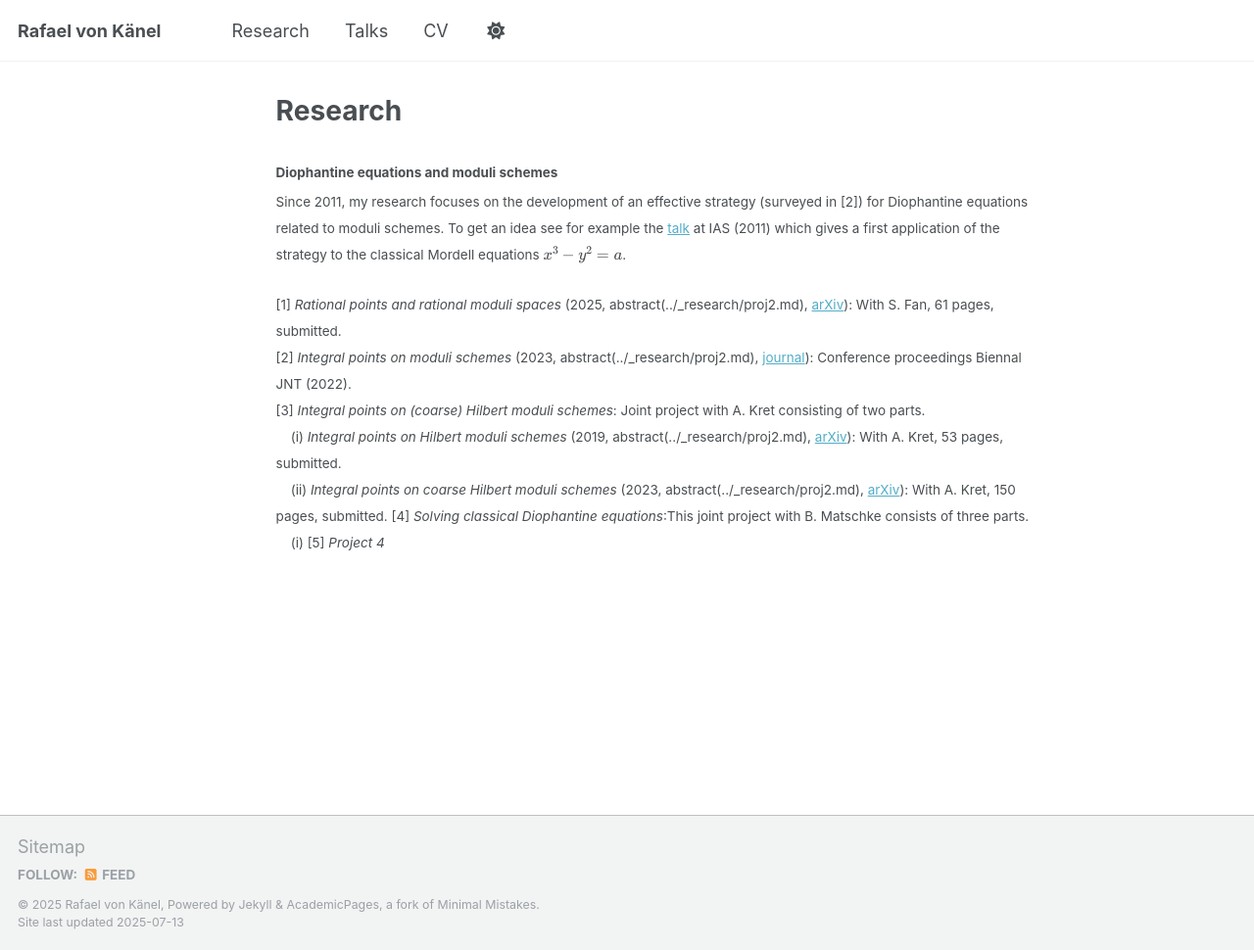
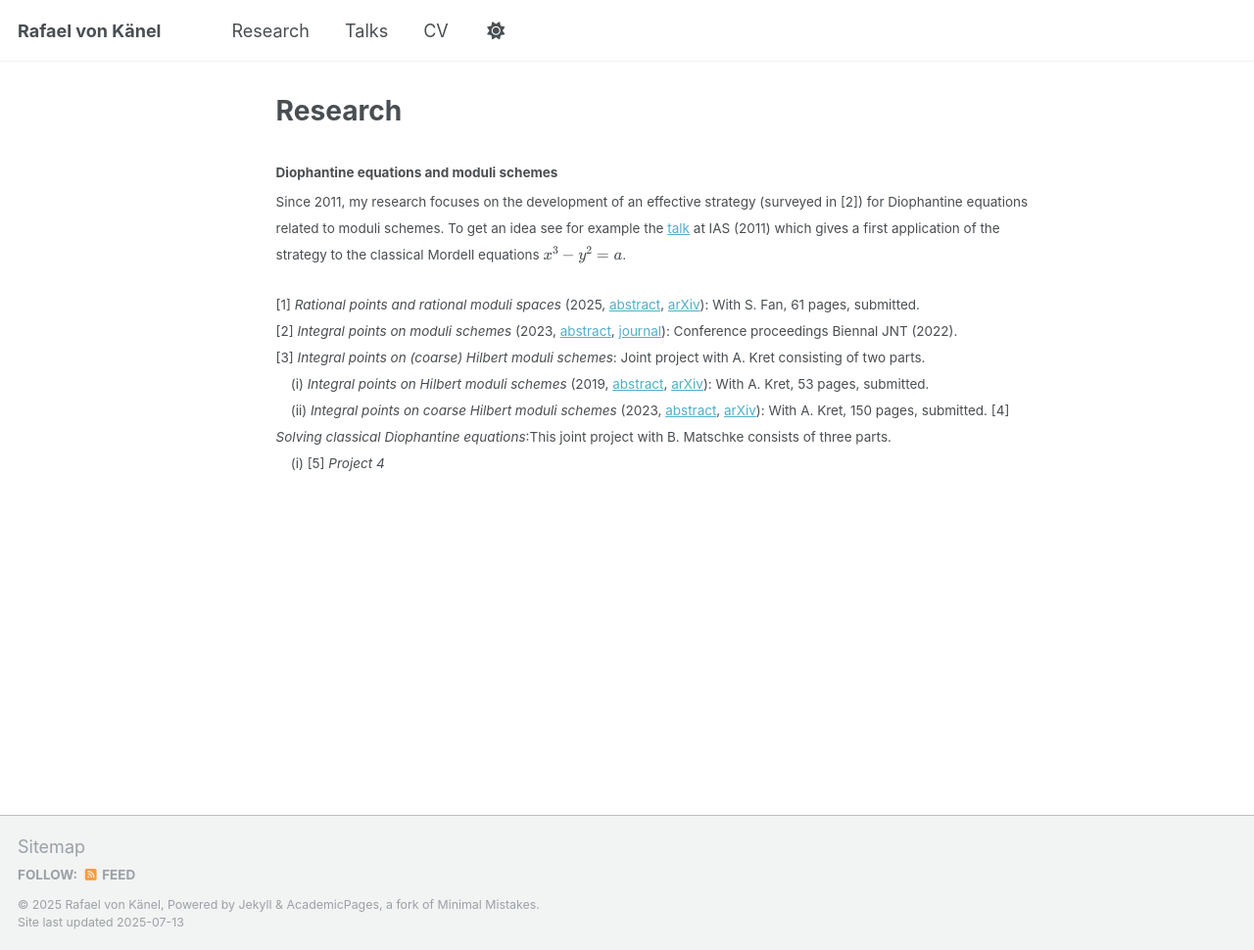
Before and after one commit to rafaelvonkanel/rafaelvonkanel.github.io, a Jekyll site: the page built from _pages/research.md, in a window 1280 px wide and 970 px high. Shown: the whole window at 98% size. Built offline with Jekyll 4.4.1, drawn with Linux system fonts in a browser that asks for light colours; a script that is not in the unit is left out.

Commit message:
Update research.md

```diff
--- a/_pages/research.md
+++ b/_pages/research.md
@@ -10,11 +10,11 @@ author_profile: false
 <small>Since 2011, my research focuses on the development of an effective strategy (surveyed in [2]) for Diophantine equations related to moduli schemes. To get an idea see for example the [talk](www.ias.edu/video/short/vonkenel) at IAS (2011) which gives a first application of the strategy to the classical Mordell equations \\(x^3-y^2=a\\).</small>
 
 <small>
-[1] *Rational points and rational moduli spaces* (2025, abstract(../_research/proj2.md), [arXiv](https://arxiv.org/pdf/2501.17155)): With S. Fan, 61 pages, submitted.
-[2] *Integral points on moduli schemes*  (2023, abstract(../_research/proj2.md), [journal](https://www.sciencedirect.com/science/article/abs/pii/S0022314X24001744)): Conference proceedings Biennal JNT (2022).
+[1] *Rational points and rational moduli spaces* (2025, [abstract](../_research/proj2.md), [arXiv](https://arxiv.org/pdf/2501.17155)): With S. Fan, 61 pages, submitted.
+[2] *Integral points on moduli schemes*  (2023, [abstract](../_research/proj2.md), [journal](https://www.sciencedirect.com/science/article/abs/pii/S0022314X24001744)): Conference proceedings Biennal JNT (2022).
 [3] *Integral points on (coarse) Hilbert moduli schemes*: Joint project with A. Kret consisting of two parts.
-&nbsp;&nbsp;&nbsp; (i) *Integral points on Hilbert moduli schemes* (2019, abstract(../_research/proj2.md), [arXiv](https://arxiv.org/abs/1904.03503)): With A. Kret, 53 pages, submitted.
-&nbsp;&nbsp;&nbsp; (ii) *Integral points on coarse Hilbert moduli schemes*  (2023, abstract(../_research/proj2.md), [arXiv](https://arxiv.org/abs/2307.06944)): With A. Kret, 150 pages, submitted.
+&nbsp;&nbsp;&nbsp; (i) *Integral points on Hilbert moduli schemes* (2019, [abstract](../_research/proj2.md), [arXiv](https://arxiv.org/abs/1904.03503)): With A. Kret, 53 pages, submitted.
+&nbsp;&nbsp;&nbsp; (ii) *Integral points on coarse Hilbert moduli schemes*  (2023, [abstract](../_research/proj2.md), [arXiv](https://arxiv.org/abs/2307.06944)): With A. Kret, 150 pages, submitted.
 [4] *Solving classical Diophantine equations*:This joint project with B. Matschke consists of three parts.
 &nbsp;&nbsp;&nbsp; (i)
 [5] *Project 4*
```
